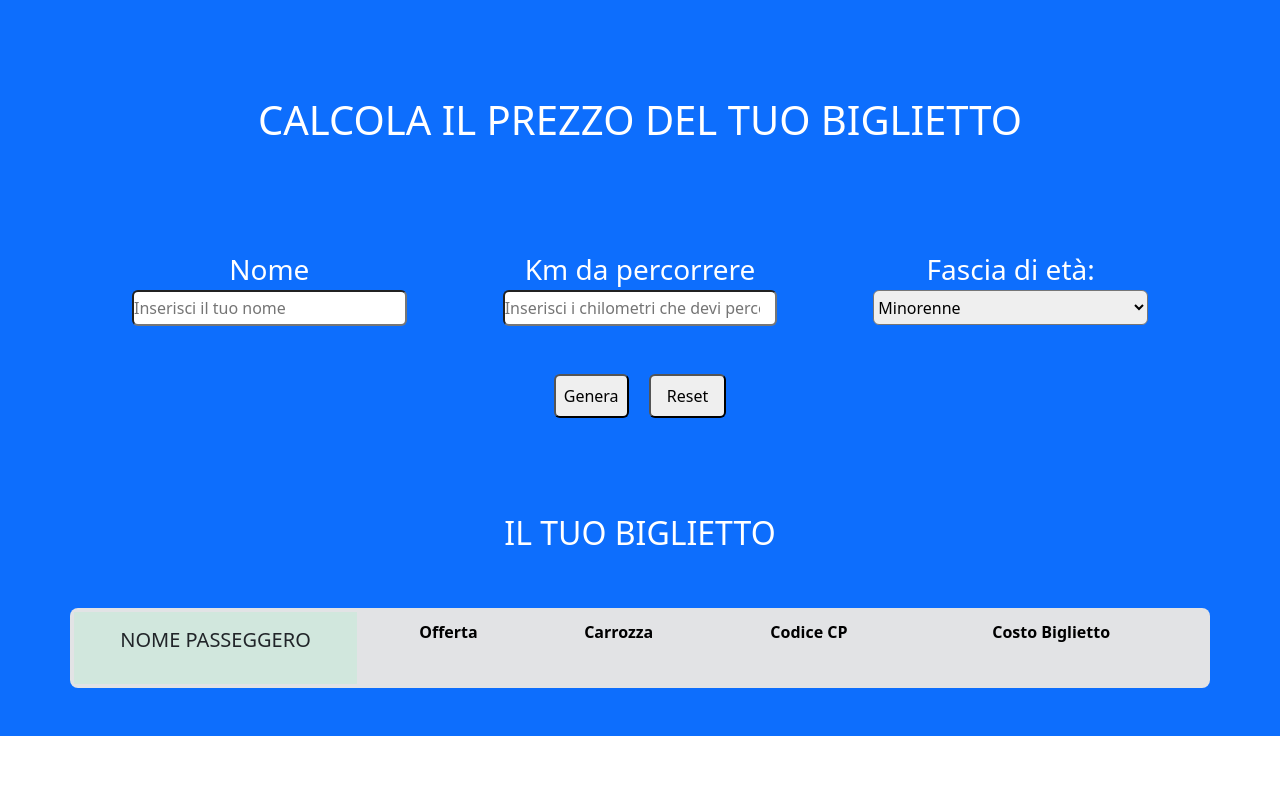
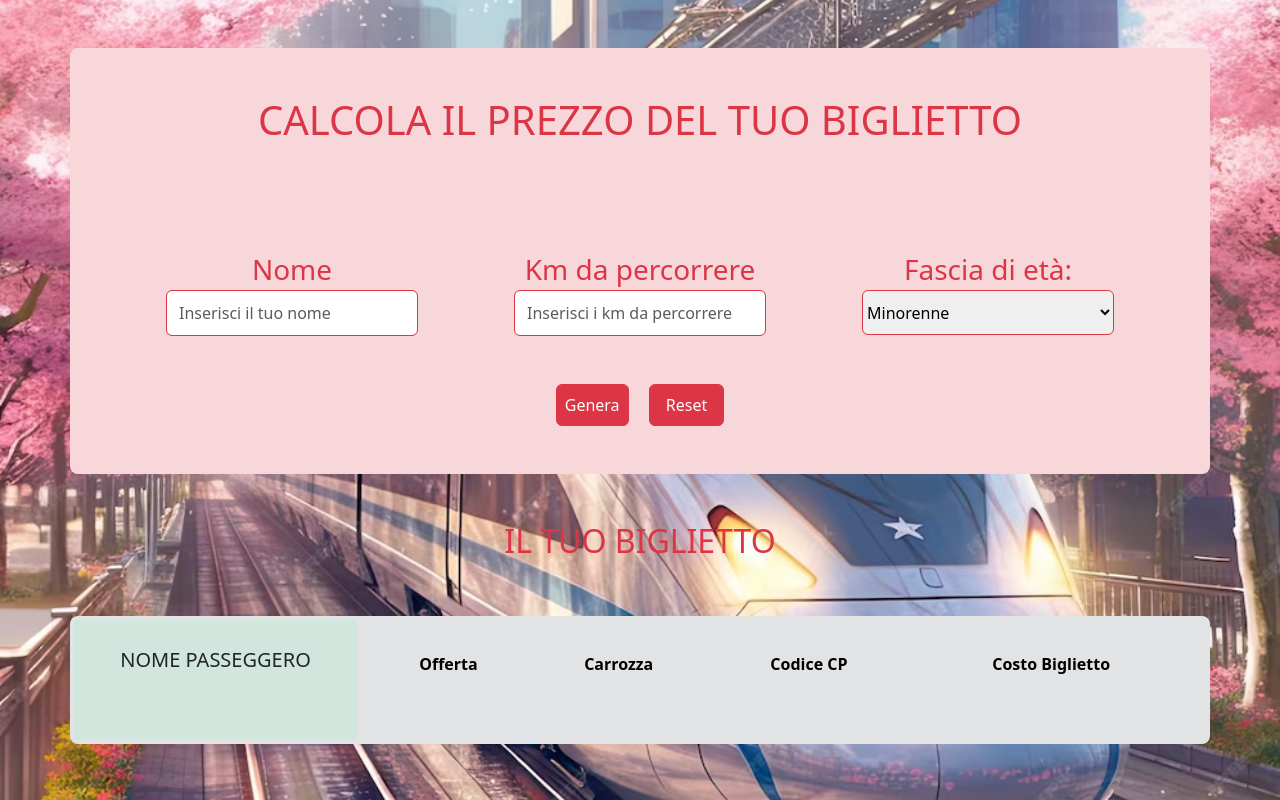
Before and after one commit to gabrielebottari/js-biglietto-treno-form, a plain HTML site: page index.html in a window 1280 px wide. Drawn offline with nearby package versions, Linux system fonts and the light colour scheme.

Commit message:
ADD styling

```diff
--- a/css/style.css
+++ b/css/style.css
@@ -17,5 +17,13 @@ html {
 }
 
 select {
-    height: 35px;
+    height: 45px;
 }
+
+.container-fluid {
+    background-image: url(../img/japanese-shinkansen-bullet-train_916912-258.avif);
+    background-position: center;
+    background-repeat: no-repeat;
+    background-size: cover;
+    height: 100vh;
+}
--- a/index.html
+++ b/index.html
@@ -22,26 +22,26 @@
         <!-- Inizio Main -->
         <main>
 
-            <div class="container-fluid bg-primary p-5">
+            <div class="container-fluid p-5">
 
-                <div>
-                    <h1 class="text-center text-uppercase text-white p-5">
+
+                <div class="container text-danger bg-danger-subtle rounded-3">
+
+                    <h1 class="text-center text-uppercase text-danger p-5">
                         Calcola il prezzo del tuo biglietto
                     </h1>
-                </div>
 
-                <div class="text-white">
                     <form>
                         <div class="row gy-5 p-5 text-center">
 
                             <div class="col-4 px-5">
                                 <label class="d-block w-100 fs-3" for="nameInput">Nome</label>
-                                <input class="d-block w-100 rounded-2 lh-lg" type="text" id="nameInput" placeholder="Inserisci il tuo nome" required>
+                                <input class="d-block w-100 rounded-2 lh-lg form-control border-danger" type="text" id="nameInput" placeholder="Inserisci il tuo nome" required>
                             </div>
 
                             <div class="col-4 px-5">
                                 <label class="d-block w-100 fs-3" for="kmInput">Km da percorrere</label>
-                                <input class="d-block w-100 rounded-2 lh-lg" type="number" id="kmInput" placeholder="Inserisci i chilometri che devi percorrere" required>
+                                <input class="d-block w-100 rounded-2 lh-lg form-control border-danger" type="number" id="kmInput" placeholder="Inserisci i km da percorrere" required>
                             </div>
 
                             <!--<div class="col-4 px-5">
@@ -50,7 +50,7 @@
                             </div>-->
                             <div class="form-group col-4 px-5">
                                 <label class="d-block w-100 fs-3" for="ageSelect">Fascia di età:</label>
-                                <select class="d-block w-100 rounded-2 lh-lg" id="ageSelect" required>
+                                <select class="d-block w-100 rounded-2 lh-lg border-danger" id="ageSelect" required>
                                     <option value="young">Minorenne</option>
                                     <option value="adult">Adulto</option>
                                     <option value="old">Anziano</option>
@@ -58,8 +58,8 @@
                             </div>
 
                             <div id="generate-ticket">
-                                <button class="p-2 rounded-2 mx-2" type="button">Genera</button>
-                                <button class="py-2 px-3 rounded-2 mx-2" type="reset">Reset</button>
+                                <button class="p-2 rounded-2 mx-2 btn btn-danger" type="button">Genera</button>
+                                <button class="py-2 px-3 rounded-2 mx-2 btn btn-danger" type="reset">Reset</button>
                             </div>
 
                         </div>
@@ -69,16 +69,16 @@
 
                 <div class="container">
 
-                    <h2 class="text-center text-uppercase text-white p-5">
-                        Il tuo biglietto
-                    </h2>
+                        <h2 class="text-center text-uppercase text-danger p-5">
+                            Il tuo biglietto
+                        </h2>
 
-                    <div class="row bg-secondary-subtle rounded-3 p-1">
-                        <div class="col-3 text-center text-uppercase p-3 bg-success-subtle">
-                            <h5>nome passeggero</h3>
-                            <p id="passenger-name"></p>
+                    <div class="row bg-secondary-subtle rounded-3 p-1 ticket-layout">
+                        <div class="col-3 text-center text-uppercase py-4 bg-success-subtle">
+                            <h5 class="pt-1 mb-3">nome passeggero</h3>
+                            <p  id="passenger-name"></p>
                         </div>
-                        <div class="col-9 text-center">
+                        <div class="col-9 text-center py-4">
                             <table class="table table-borderless table-secondary">
                                 <thead>
                                     <tr>
@@ -104,11 +104,11 @@
 
             </div>
 
-
-
-
         </main>
         <!-- Fine Main -->
+
+        <!-- Javascript bootstrap -->
+        <script src="https://cdnjs.cloudflare.com/ajax/libs/bootstrap/5.3.2/js/bootstrap.min.js" integrity="sha512-WW8/jxkELe2CAiE4LvQfwm1rajOS8PHasCCx+knHG0gBHt8EXxS6T6tJRTGuDQVnluuAvMxWF4j8SNFDKceLFg==" crossorigin="anonymous" referrerpolicy="no-referrer"></script>
 
         <!-- Javascript -->
         <script src="./js/scripts.js" type="text/javascript"></script>
--- a/js/scripts.js
+++ b/js/scripts.js
@@ -19,8 +19,6 @@ Il recap dei dati e l'output del prezzo finale, andranno quindi stampati in pagi
 */
 
 const myButton = document.getElementById('generate-ticket');
-
-
 
 myButton.addEventListener('click', function() {
 
@@ -102,10 +100,8 @@ myButton.addEventListener('click', function() {
 
     document.getElementById('result').innerHTML=`${totalPrice}€`;
 
-
     nameInput.value = '';
     kmInput.value = '';
     ageRange.value = '';
 
-
 });
```
Also changed, not shown: img/japanese-shinkansen-bullet-train_916912-258.avif (added).
